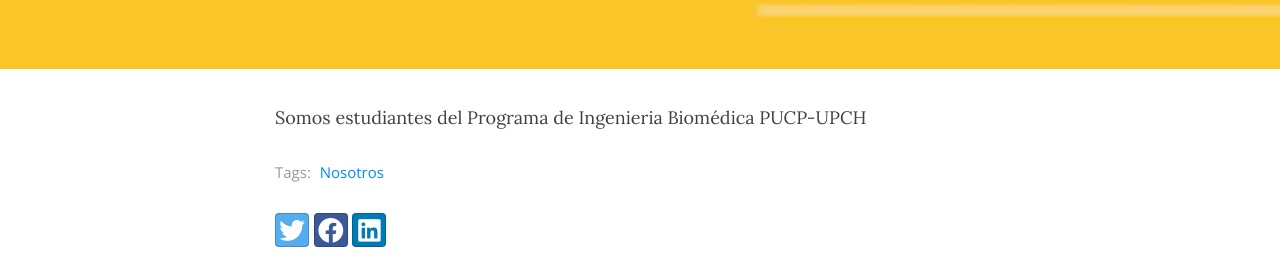
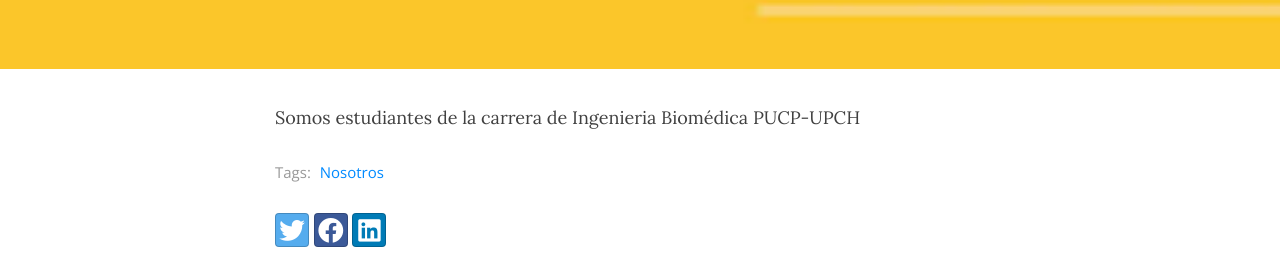
Before and after one commit to equipo18-fundbio/equipo18-fundbio1, a Jekyll site: the page built from _posts/2020-09-07-Acerca-de-Nosotros.md, in a window 1280 px wide and 1075 px high. Shown: the part 464-739 px from the top of the window. Built offline with Jekyll 4.4.1, drawn with Linux system fonts in a browser that asks for light colours; nearby versions of some CDN libraries.

Commit message:
Update 2020-09-07-Acerca-de-Nosotros.md

```diff
--- a/_posts/2020-09-07-Acerca-de-Nosotros.md
+++ b/_posts/2020-09-07-Acerca-de-Nosotros.md
@@ -8,4 +8,4 @@ share-img: /assets/img/imagen biomedica.png
 tags: [Nosotros]
 ---
 
-Somos estudiantes del Programa de Ingenieria Biomédica PUCP-UPCH
+Somos estudiantes de la carrera de Ingenieria Biomédica PUCP-UPCH
```
